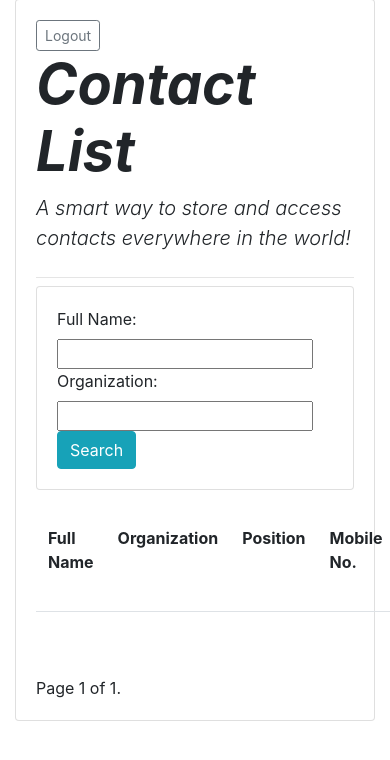
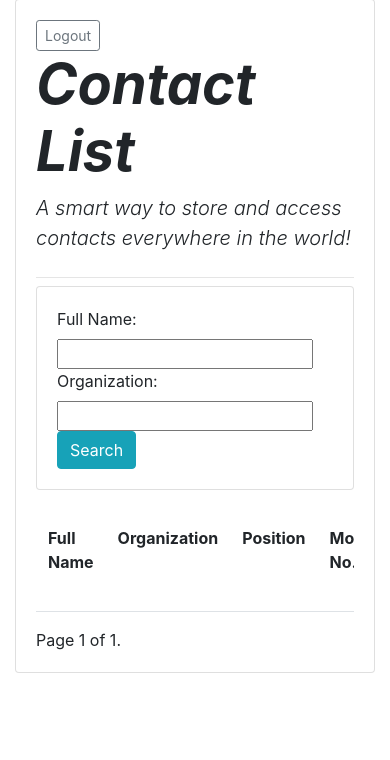
Before and after one commit to abasszakari/contacts_app, a Django app: page /contact/ in a window 390 px wide; the page is wider, and only the part inside the window is pictured. Shown: the part 49-809 px from the top of that part. Run offline with Django 3.2, Linux system fonts and the light colour scheme; the visitor is signed in with stand-in values (Sample User, id 1); data that the repository does not hold is empty; some libraries are stand-ins or nearby versions.

Commit message:
made tables responsive

```diff
--- a/src/contacts_app/templates/contacts_app/contact_list.html
+++ b/src/contacts_app/templates/contacts_app/contact_list.html
@@ -1,8 +1,8 @@
 {% extends 'contacts_app/base.html' %}
 
 {% block content %}
-
-<table class="table table-borderless">
+<div class="table-responsive">
+    <table class="table table-borderless table-striped">
         <thead class="border-bottom font-weight-bold">
             <tr>
                 <div class="row">
@@ -48,7 +48,8 @@
             {% endfor %}
         </tbody>
 
-</table><br><br>
+    </table>
+</div>
 
 <div class="pagination">
     <span class="step-links">
--- a/src/contacts_app/views.py
+++ b/src/contacts_app/views.py
@@ -50,11 +50,11 @@ def logoutUser(request):
 @login_required(login_url='contacts_app:login')
 def contact_list(request):
     contact_list = Contact.objects.filter(user=request.user)
+    my_filter = ContactFilter(request.GET, queryset=contact_list)
+    contact_list = my_filter.qs
     paginator = Paginator(contact_list, 5)
     page_number = request.GET.get('page')
     page_obj = paginator.get_page(page_number)
-    my_filter = ContactFilter(request.GET, queryset=contact_list)
-    contact_list = my_filter.qs
     context = {
         "contact_list": contact_list,
         'my_filter':my_filter,
```
Lines whose indentation alone changed are shown as unchanged.
